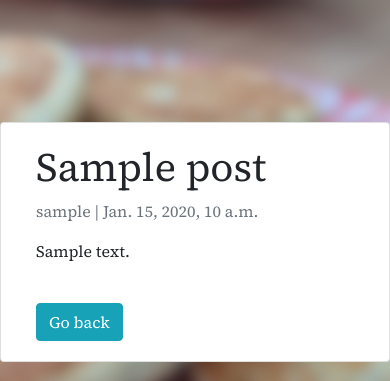
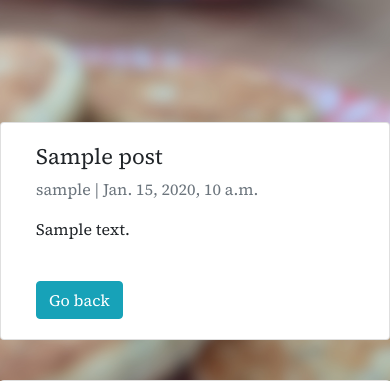
Before and after one commit to MattTomEd/MS4CardiffWelshCakes, a Django app: a page that uses templates/base.html in a window 390 px wide. Shown: the part 94-475 px from the top of the page. Run offline with Django 3.2, Linux system fonts and the light colour scheme; tables that the repository leaves empty hold one stand-in row (values such as "Sample post"); some libraries are stand-ins or nearby versions.

```diff
--- a/static/css/base.css
+++ b/static/css/base.css
@@ -335,12 +335,16 @@ input[name='q']::placeholder {
         padding-top: 116px;
     }
 
+    body {
+        height: calc(100vh - 116px);
+    }
+
     .logo-font {
         font-size: 22px;
     }
 
-    body {
-        height: calc(100vh - 116px);
+    h1 {
+        font-size: 22px;
     }
 
     body {
```
